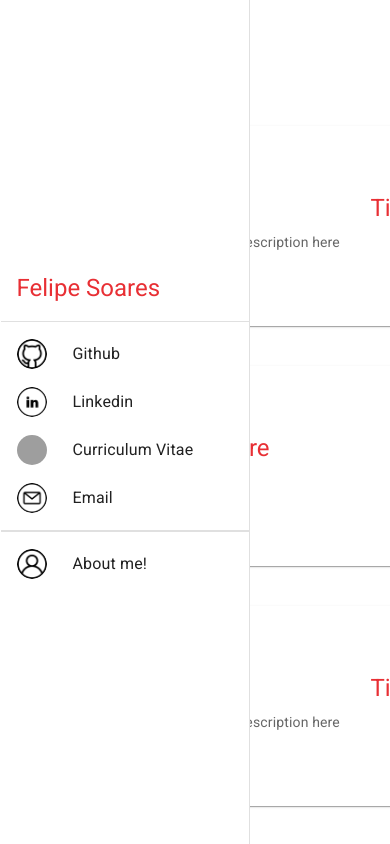
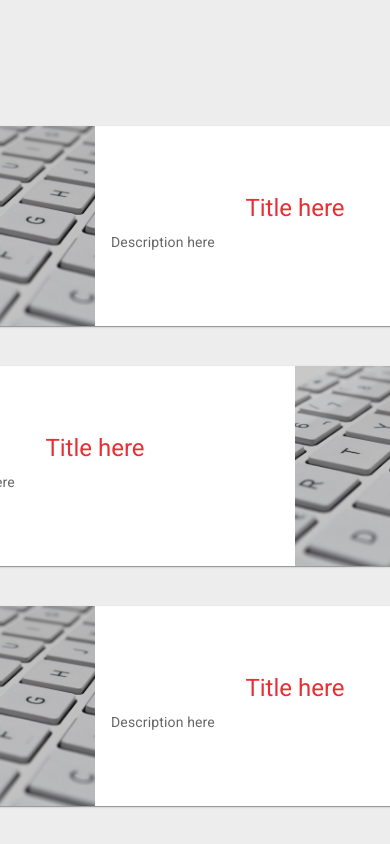
Before and after one commit to felipe31/felipesoar.es, a Next.js app: page / in a window 390 px wide. Shown: the top 844 px of the page. Built offline with nearby package versions, Linux system fonts and the light colour scheme; no server answers; grey boxes are pictures that could not be loaded.

Commit message:
Make it more responsive - WIP

```diff
--- a/src/app/components/SideDrawer.tsx
+++ b/src/app/components/SideDrawer.tsx
@@ -44,7 +44,7 @@ export default function SideDrawer() {
           <Divider />
           <Divider />
           <List>
-            <SideDrawerListItem internal href="http://felipesoar.es" src="/images/user.png" text="About me!" />
+            <SideDrawerListItem internal href="http://felipe31.github.io/" src="/images/user.png" text="About me!" />
           </List>
         </Box>
       </div>
--- a/src/app/globals.css
+++ b/src/app/globals.css
@@ -5,6 +5,8 @@
   --border-radius: 12px;
   --font-mono: ui-monospace, Menlo, Monaco, "Cascadia Mono", "Segoe UI Mono", "Roboto Mono", "Oxygen Mono",
     "Ubuntu Monospace", "Source Code Pro", "Fira Mono", "Droid Sans Mono", "Courier New", monospace;
+
+  --font-highlight: "Poiret One", cursive;
 
   --foreground-rgb: 0, 0, 0;
   --background-start-rgb: 210, 210, 210;
@@ -30,69 +32,11 @@
   --card-border-rgb: 131, 134, 135;
 
   /* Playing with colors */
-  --color-background: #babdbf;
-  --color-contrast: #3f7373;
-  --color-base-dark: #7d4b2f;
-  --color-base: #bf754b;
-  --color-base-light: #eed2c3;
-  --color-accent: #a64826;
-  --color-dark: #732b1a;
 
-  --color-back: #000;
+  --color-black: #000;
   --color-dark-red: #cd242c;
   --color-light-red: #e82f34;
   --color-gray: #ededed;
-}
-
-/* Color Theme Swatches in Hex */
-.Travel-1-hex {
-  color: #babdbf;
-}
-.Travel-2-hex {
-  color: #3f7373;
-}
-.Travel-3-hex {
-  color: #bf754b;
-}
-.Travel-4-hex {
-  color: #a64826;
-}
-.Travel-5-hex {
-  color: #732b1a;
-}
-
-/* Color Theme Swatches in RGBA */
-.Travel-1-rgba {
-  color: rgba(185, 189, 191, 1);
-}
-.Travel-2-rgba {
-  color: rgba(63, 114, 114, 1);
-}
-.Travel-3-rgba {
-  color: rgba(191, 117, 74, 1);
-}
-.Travel-4-rgba {
-  color: rgba(165, 72, 38, 1);
-}
-.Travel-5-rgba {
-  color: rgba(114, 42, 26, 1);
-}
-
-/* Color Theme Swatches in HSLA */
-.Travel-1-hsla {
-  color: hsla(202, 4, 73, 1);
-}
-.Travel-2-hsla {
-  color: hsla(180, 29, 34, 1);
-}
-.Travel-3-hsla {
-  color: hsla(22, 47, 52, 1);
-}
-.Travel-4-hsla {
-  color: hsla(16, 62, 39, 1);
-}
-.Travel-5-hsla {
-  color: hsla(11, 62, 27, 1);
 }
 
 @media (prefers-color-scheme: dark) {
@@ -128,9 +72,8 @@ body {
 }
 
 body {
-  color: var(--color-back);
-  /* color: var(--color-contrast); */
-  background: var(--color-gray);
+  color: var(--color-black);
+  background: var(--color-gray) !important;
   /* background: rgb(211, 230, 246) */
 }
 
@@ -148,8 +91,6 @@ a {
 .side-drawer {
   height: 100%;
   display: flex;
-  /* width: 100%; */
-  /* box-shadow: 5px 5px 10px var(--color-dark); */
 }
 
 .card-description {
@@ -159,7 +100,7 @@ a {
 
 .site-name,
 .page-name {
-  font: 600 normal 2em "Poiret One", cursive;
+  font: 600 normal 2em var(--font-highlight) !important;
 }
 /* MUI classes */
 
@@ -167,6 +108,29 @@ a {
   color: var(--color-light-red);
 }
 
-.MuiListItemButton-root {
+/* .MuiListItemButton-root {
   color: var(--color-dark-red);
+} */
+
+.content {
+  padding-left: 250px;
 }
+
+/* Responsive */
+
+@media (max-width: 850px) {
+  .MuiDrawer-root {
+    display: none;
+    visibility: hidden;
+  }
+  .MuiPaper-root {
+    width: 100%;
+  }
+  main {
+    padding-left: 1em !important;
+    padding-right: 1em !important;
+  }
+  .content {
+    padding-left: 0px;
+  }
+}
--- a/src/app/page.tsx
+++ b/src/app/page.tsx
@@ -56,7 +56,7 @@ export default async function Home() {
         <SideDrawer />
       </header>
       <main className={styles.main}>
-        <div style={{ paddingLeft: 250 }}>
+        <div className="content">
           <div>
             <h3 className="page-name">Projects</h3>
           </div>
```
